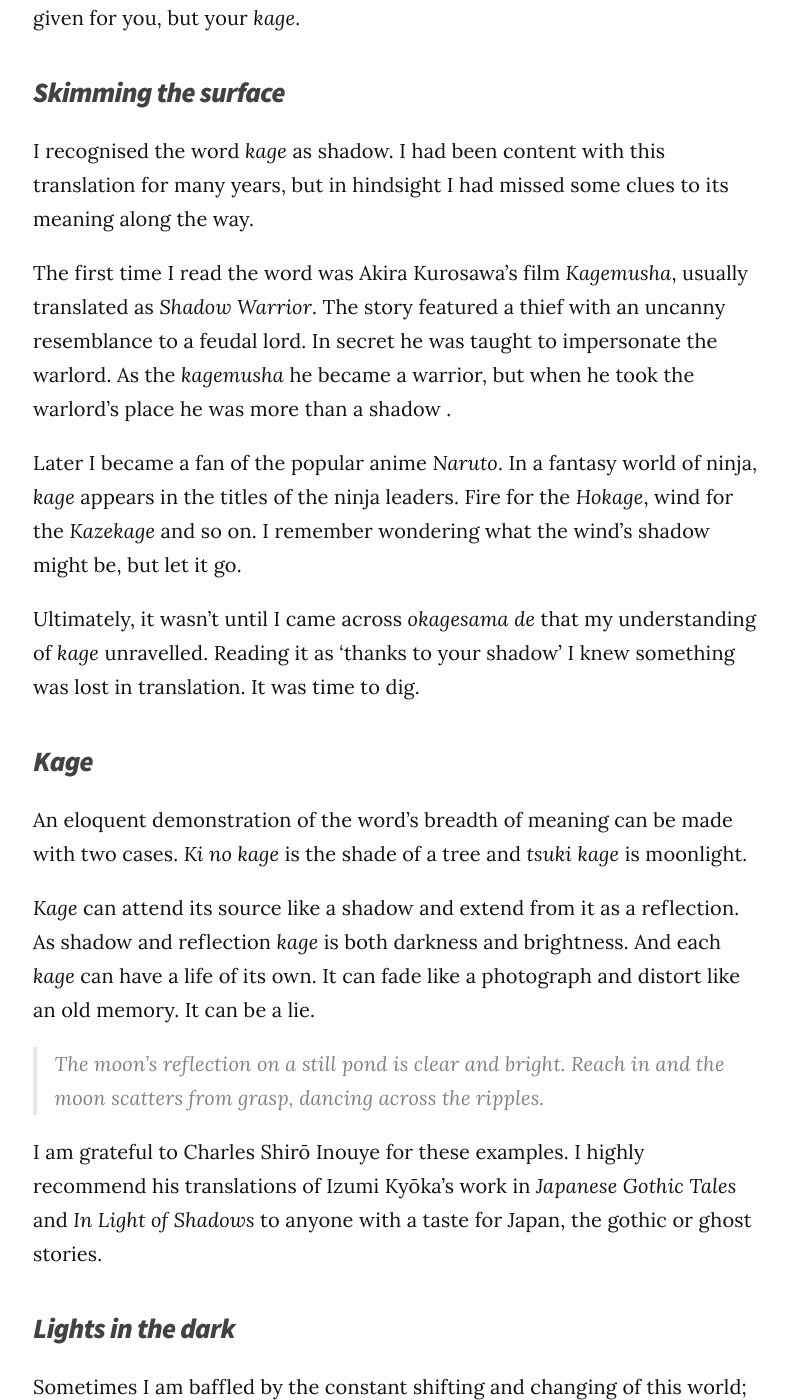
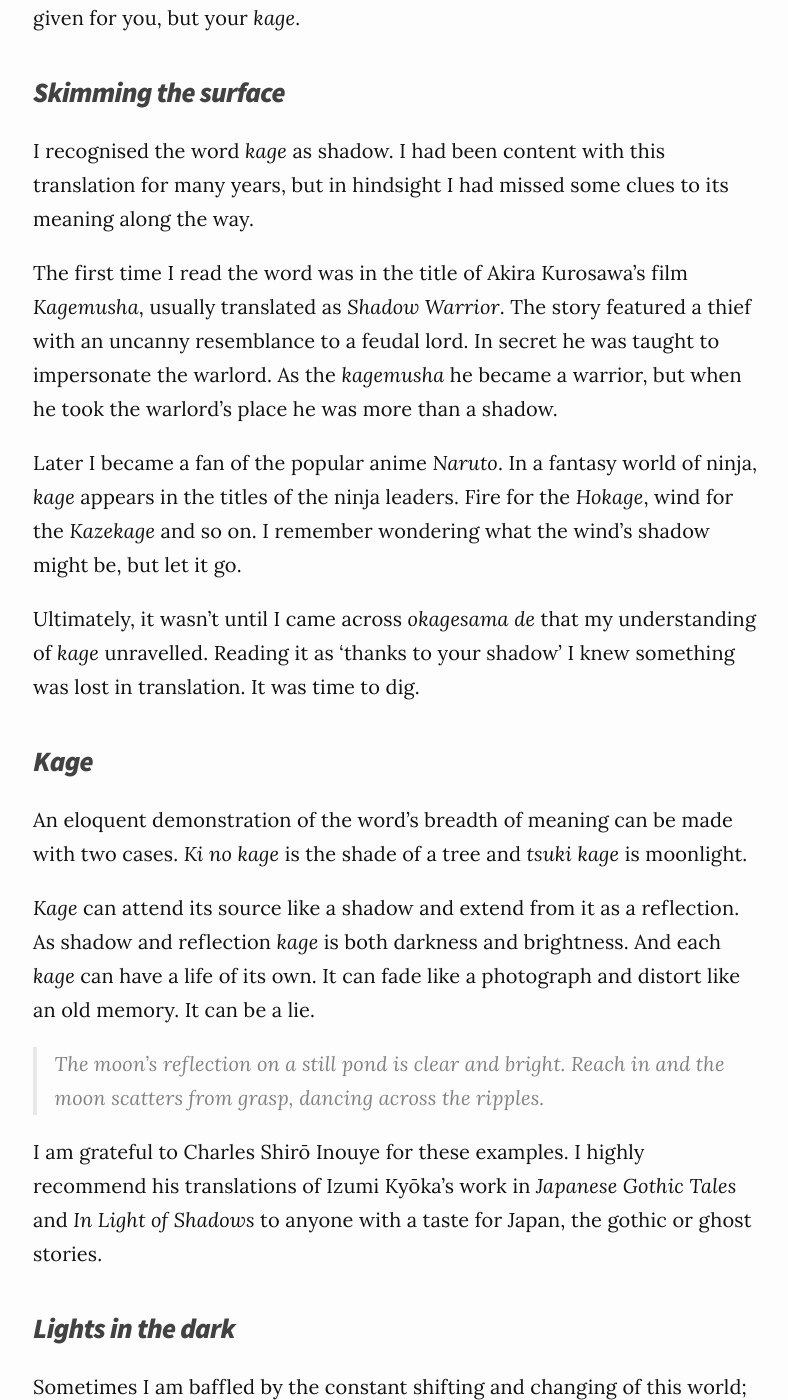
Before and after one commit to jamesjoshuahill/jamesjoshuahill.github.io, a Jekyll site: the page built from _posts/2015-03-27-okagesama-de.md, in a window 1280 px wide and 1400 px high, scrolled down 880 px. Shown: the whole window, without its empty margins (242-1030 px from the left). Built offline with Jekyll 4.4.1, drawn with Linux system fonts in a browser that asks for light colours; comment, search, counter and statistics services are not loaded.

Commit message:
Update 2015-03-27-okagesama-de.md

```diff
--- a/_posts/2015-03-27-okagesama-de.md
+++ b/_posts/2015-03-27-okagesama-de.md
@@ -21,7 +21,7 @@
 
 I recognised the word _kage_ as shadow. I had been content with this translation for many years, but in hindsight I had missed some clues to its meaning along the way.
 
-The first time I read the word was Akira Kurosawa's film _Kagemusha_, usually translated as _Shadow Warrior_. The story featured a thief with an uncanny resemblance to a feudal lord. In secret he was taught to impersonate the warlord. As the _kagemusha_ he became a warrior, but when he took the warlord's place he was more than a shadow .
+The first time I read the word was in the title of Akira Kurosawa's film _Kagemusha_, usually translated as _Shadow Warrior_. The story featured a thief with an uncanny resemblance to a feudal lord. In secret he was taught to impersonate the warlord. As the _kagemusha_ he became a warrior, but when he took the warlord's place he was more than a shadow.
 
 Later I became a fan of the popular anime _Naruto_. In a fantasy world of ninja, _kage_ appears in the titles of the ninja leaders. Fire for the _Hokage_, wind for the _Kazekage_ and so on. I remember wondering what the wind's shadow might be, but let it go.
 
@@ -39,7 +39,7 @@
 
 ## Lights in the dark
 
-Sometimes I am baffled by the constant shifting and changing of this world; other times it seems to stand still. Nevertheless, there are people who resonate and stick in my mind. Perhaps it's not the people themselves, but their _kage_.
+Sometimes I am baffled by the constant shifting and changing of this world; other times it seems to stand still. Nevertheless, there are people who resonate and stick in my mind. Perhaps it's not the people themselves, but their _kage?_
 
 Like an incidental kindness that lifted my spirits, a broad smile that dissolved a conflict, a knowing laugh with a friend, or a teacher's words echoing in my ears much later. These moments shine in the dark, lighting the way.
 
```
